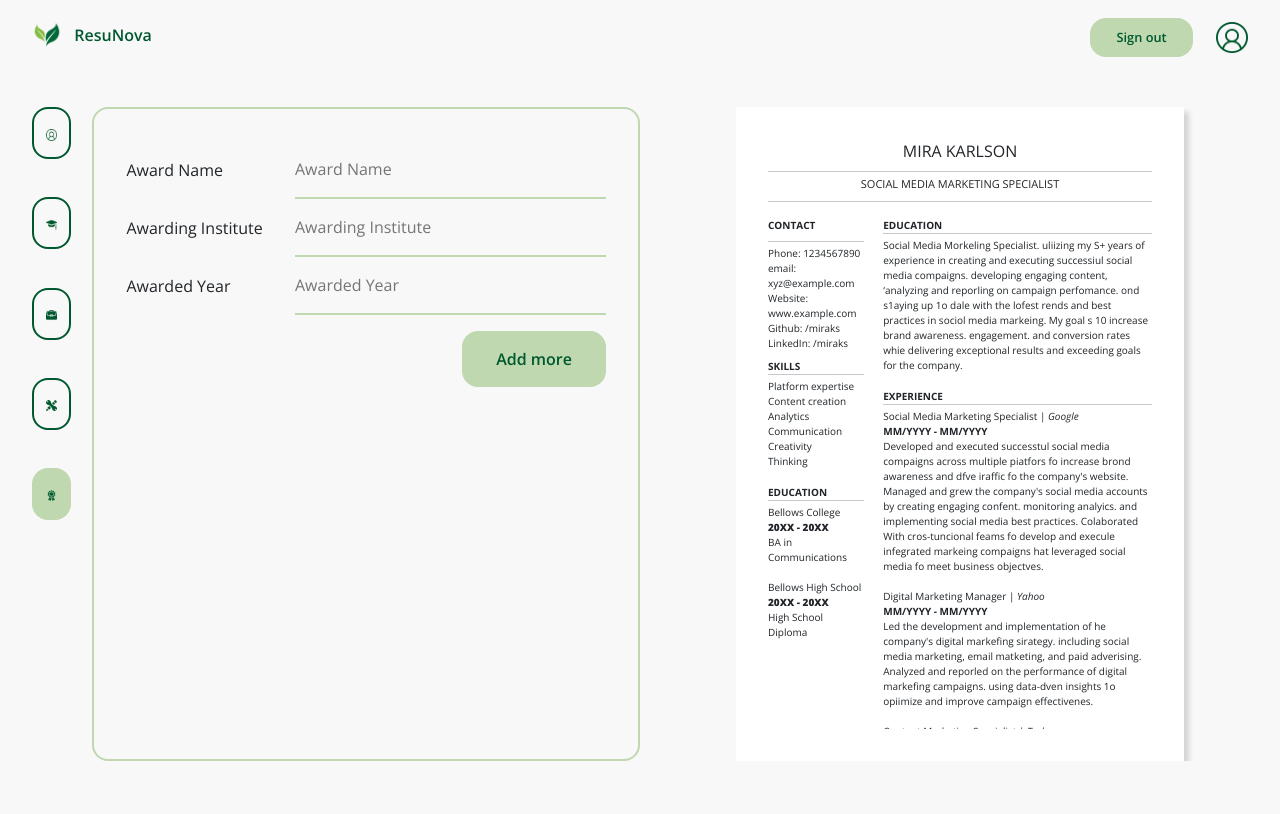
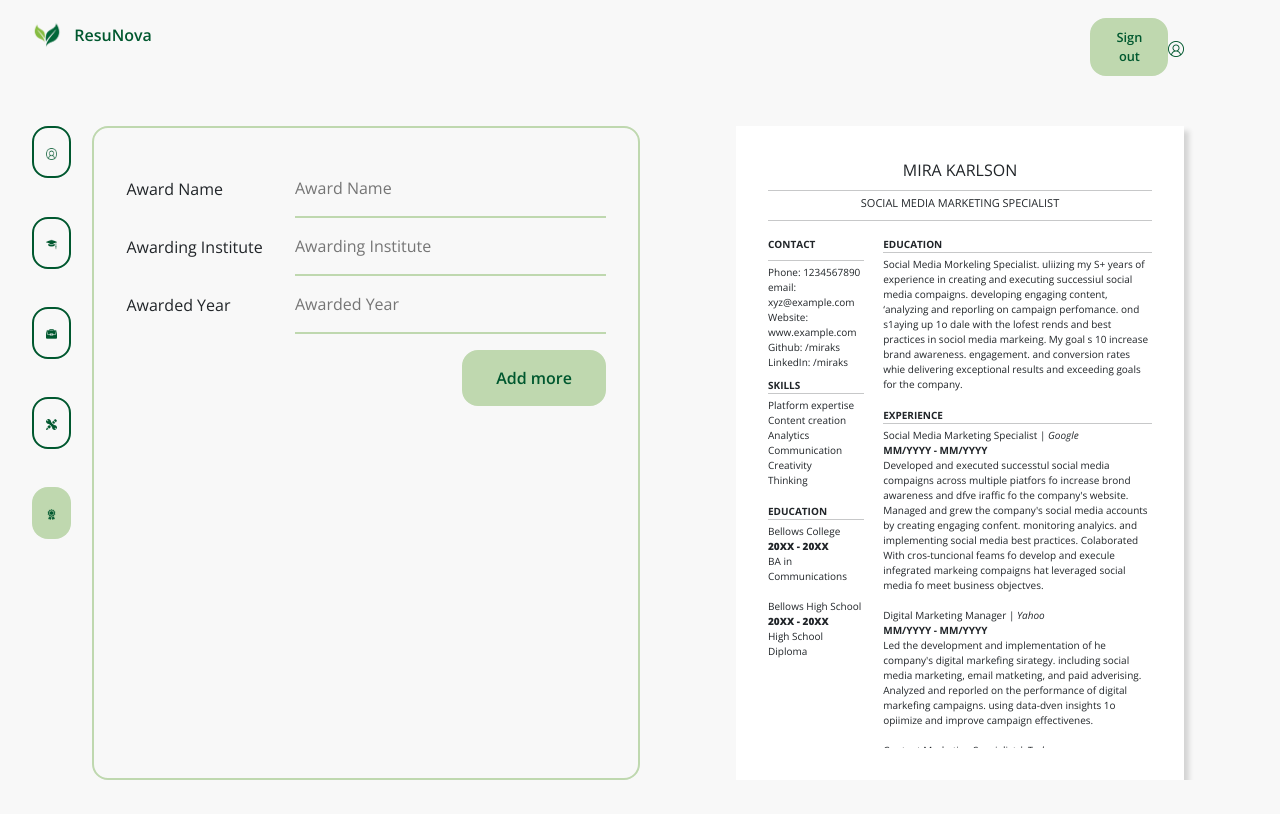
Before and after one commit to chinni-03/zidio_resunova, a React (Create React App) app in the folder client/: page /awards in a window 1280 px wide. Built offline with nearby package versions, Linux system fonts and the light colour scheme; a web font is replaced by a local one.

Commit message:
route changes

```diff
--- a/client/src/components/Builder/Nav.jsx
+++ b/client/src/components/Builder/Nav.jsx
@@ -21,13 +21,13 @@ export default function Nav() {
                         </Link>
                         <span>{data?.name}</span>
                         <div className="right-nav">
-                            <button class="navbar-toggler" onClick={checkexpiry}
+                            <button class="navbar-toggler"
                             type="button" data-bs-toggle="collapse" data-bs-target="#navbarSupportedContent" aria-controls="navbarSupportedContent" aria-expanded="false" aria-label="Toggle navigation">
                                 <span class="navbar-toggler-icon"></span>
                             </button>
-                            <div class="collapse navbar-collapse" id="navbarSupportedContent" onClick={checkexpiry}>
-                                <GetStartedBtn extraClass="sign-out" btn="Sign out"  />
-                                <img src={profile} alt="profile" />
+                            <div class="collapse navbar-collapse" id="navbarSupportedContent">
+                                <button type="button" onClick={checkexpiry}><GetStartedBtn extraClass="sign-out" btn="Sign out" /></button>
+                                <Link to={"/profile"}><img src={profile} alt="profile" /></Link>
                             </div>
                         </div>
                     </div>
```
